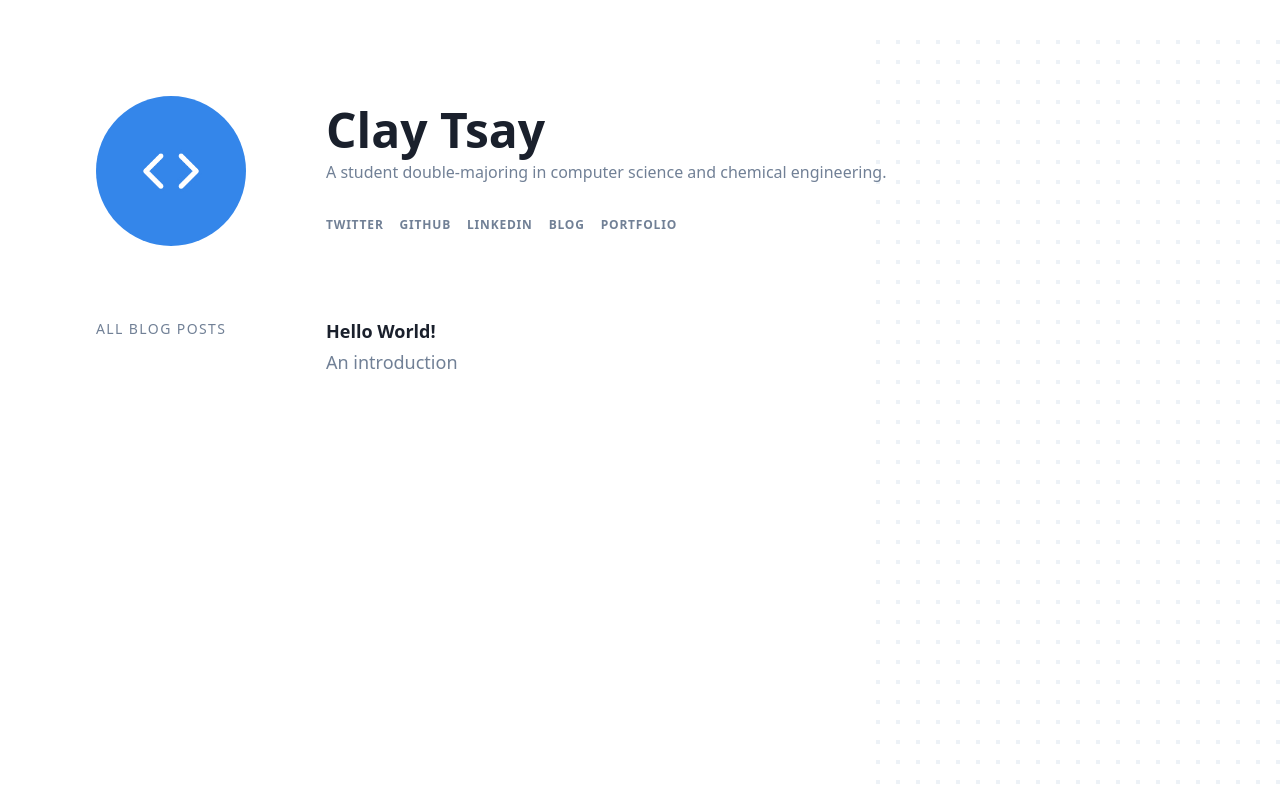
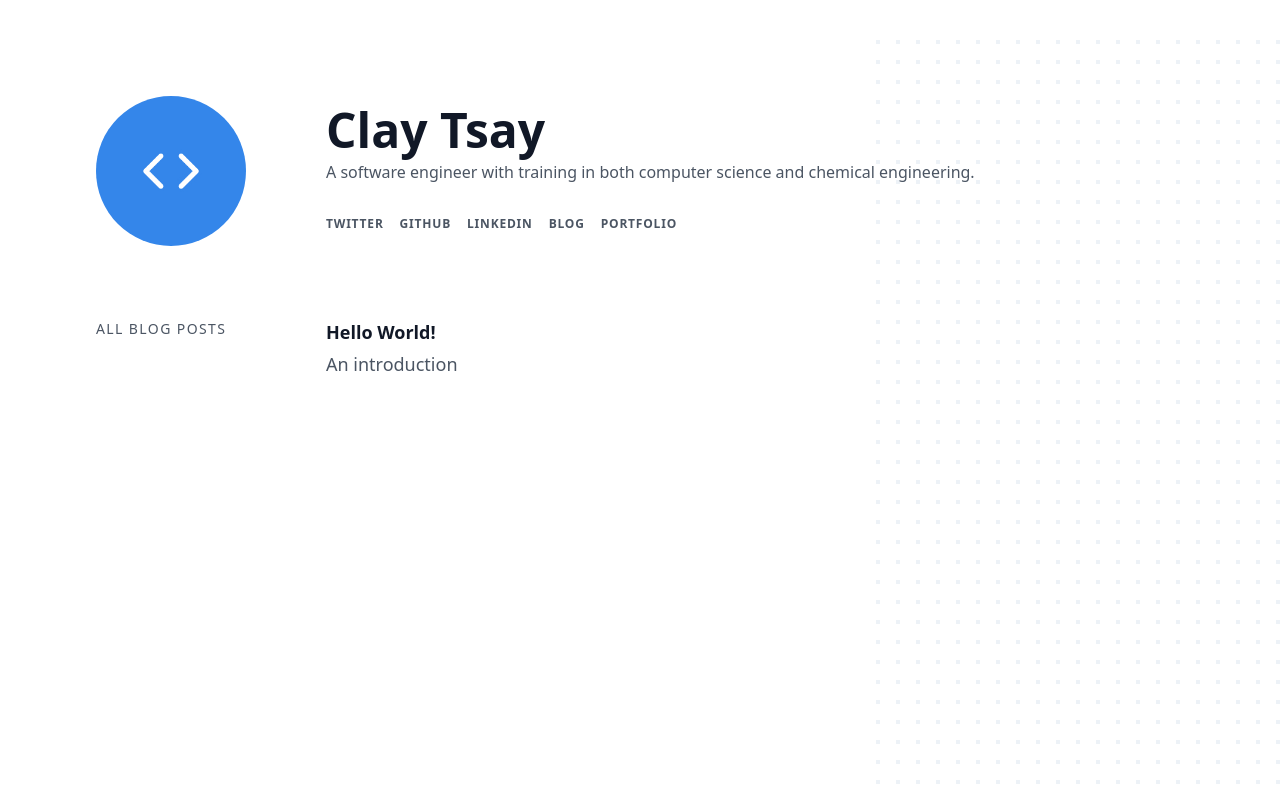
Before and after one commit to claytsay/claytsay.github.io, a Gatsby site: page /blog in a window 1280 px wide. Built offline with nearby package versions, Linux system fonts and the light colour scheme; Gatsby itself is replaced by a stand-in of ours.

Commit message:
Update 0.1.3
Updated dependency versions and some website content.

```diff
--- a/gatsby-config.js
+++ b/gatsby-config.js
@@ -5,9 +5,9 @@ module.exports = {
     // Your Name
     name: 'Clay Tsay',
     // Main Site Title
-    title: `Clay Tsay | University Student`,
+    title: `Clay Tsay | Software Engineer`,
     // Description that goes under your name in main bio
-    description: `A student double-majoring in computer science and chemical engineering.`,
+    description: `A software engineer with training in both computer science and chemical engineering.`,
     // Optional: Twitter account handle
     author: `@claytsay`,
     // Optional: Github account URL
@@ -15,7 +15,7 @@ module.exports = {
     // Optional: LinkedIn account URL
     linkedin: `https://www.linkedin.com/in/claytsay/`,
     // Content of the About Me section
-    about: `I am interested in the application of computer science to solving problems in more traditional engineering fields, namely chemical engineering. My studies currently focus on machine learning, artificial intelligence, and computational methods in chemical engineering.`,
+    about: `I am interested in the application of computer science to solving problems in more traditional engineering fields, namely chemical engineering. My college studies focused on machine learning, artificial intelligence, and computational methods in chemical engineering. My current work focuses on writing backend code for Alexa Music's cloud services.`,
     // Optional: List your projects, they must have `name` and `description`. `link` is optional.
     projects: [
       {
@@ -59,7 +59,7 @@ module.exports = {
       {
         name: 'Libraries & Frameworks',
         description:
-          'AWS CDK, Docker, Elasticsearch, Flink, Matplotlib, Node.js, NumPy, Pandas, PyTorch, SciPy, React',
+          'CDK, Docker, Elasticsearch, Flink, Guice, Matplotlib, Node.js, NumPy, Pandas, PySpark, PyTorch, SciPy, Spring, React',
       },
       {
         name: 'Services',
@@ -69,7 +69,7 @@ module.exports = {
       {
         name: 'Databases',
         description:
-          'SQLite',
+          'DynamoDB, RDS, SQLite',
       },
       {
         name: 'Other',
@@ -120,7 +120,6 @@ module.exports = {
     `gatsby-transformer-sharp`,
     `gatsby-plugin-sharp`,
     `gatsby-plugin-postcss`,
-    `gatsby-plugin-feed`,
     {
       resolve: `gatsby-plugin-google-analytics`,
       options: {
--- a/gatsby-node.js
+++ b/gatsby-node.js
@@ -9,7 +9,7 @@ exports.createPages = async ({ graphql, actions }) => {
     `
       {
         allMarkdownRemark(
-          sort: { fields: [frontmatter___date], order: DESC }
+          sort: { frontmatter: { date: DESC }}
           limit: 1000
         ) {
           edges {
--- a/src/components/image/index.jsx
+++ b/src/components/image/index.jsx
@@ -1,6 +1,6 @@
 import React from 'react';
 import { useStaticQuery, graphql } from 'gatsby';
-import Img from 'gatsby-image';
+import Img from 'gatsby-plugin-image';
 
 /*
  * This component is built using `gatsby-image` to automatically serve optimized
--- a/src/pages/blog.jsx
+++ b/src/pages/blog.jsx
@@ -39,7 +39,7 @@ export const pageQuery = graphql`
         linkedin
       }
     }
-    allMarkdownRemark(sort: { fields: [frontmatter___date], order: DESC }) {
+    allMarkdownRemark(sort: { frontmatter: { date: DESC }}) {
       edges {
         node {
           excerpt
--- a/src/pages/index.jsx
+++ b/src/pages/index.jsx
@@ -64,7 +64,7 @@ export const pageQuery = graphql`
       }
     }
     allMarkdownRemark(
-      sort: { fields: [frontmatter___date], order: DESC }
+      sort: { frontmatter: { date: DESC } }
       limit: 5
     ) {
       edges {
```
Also changed, not shown: package.json (+27 -28 lines), 1 other file.
